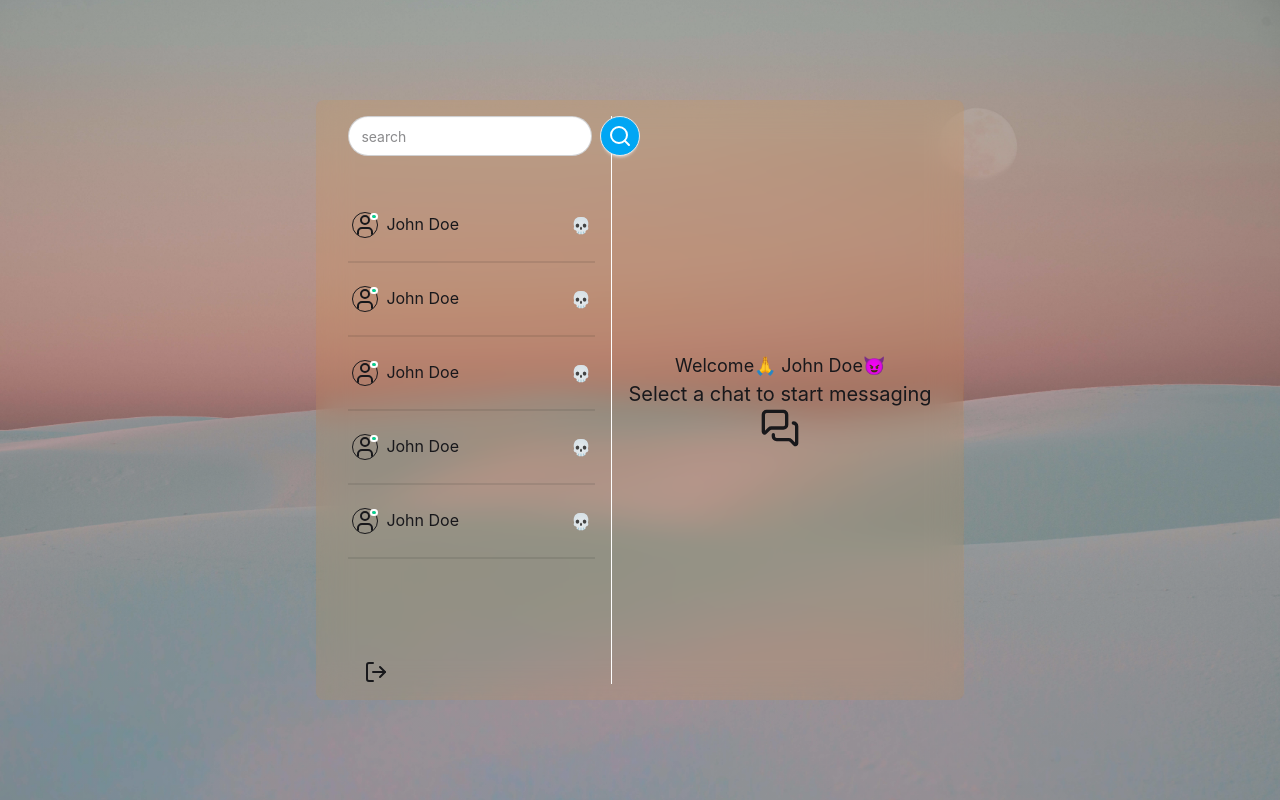
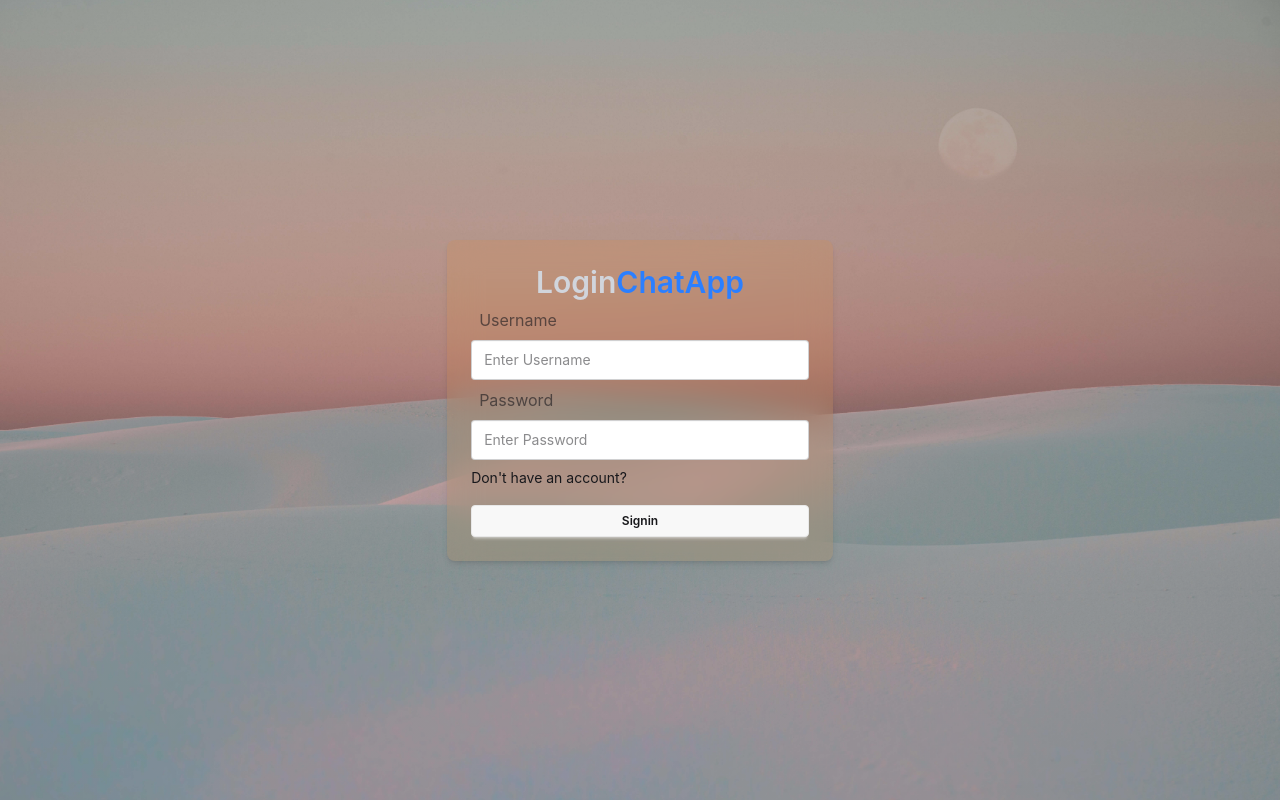
Before and after one commit to chrvnixx/chatapp-b, a React app in the folder frontend/: page / in a window 1280 px wide. Built offline with nearby package versions, Linux system fonts and the light colour scheme; the HTML template or start-up script is replaced by a standard one.

Commit message:
update auth controller

```diff
--- a/frontend/src/App.jsx
+++ b/frontend/src/App.jsx
@@ -1,16 +1,20 @@
 import { Routes, Route } from "react-router";
 import HomePage from "./pages/HomePage";
 
-import LoginPage from './pages/LoginPage';
-import SignupPage from './pages/signup page/SignupPage';
+import LoginPage from "./pages/LoginPage";
+import SignupPage from "./pages/signup page/SignupPage";
+import { useAuthStore } from "./store/authStore";
 
 const App = () => {
+  const { isAuthenticated } = useAuthStore();
+
   return (
     <div className="p-4 h-screen flex items-center justify-center ">
-
-
       <Routes>
-        <Route path="/" element={<HomePage />} />
+        <Route
+          path="/"
+          element={!isAuthenticated ? <LoginPage /> : <HomePage />}
+        />
         <Route path="/login" element={<LoginPage />} />
         <Route path="/signup" element={<SignupPage />} />
       </Routes>
--- a/frontend/src/pages/LoginPage.jsx
+++ b/frontend/src/pages/LoginPage.jsx
@@ -31,14 +31,15 @@ export default function LoginPage() {
               className="w-full input input-bordered h-10"
             />
           </div>
-          <Link to={"/signup"}
+          <Link
+            to={"/signup"}
             className="text-sm hover:underline hover:text-blue-600 mt-2 inline-block"
           >
             {"Don't"} have an account?
           </Link>
 
           <div className="flex justify-center">
-            <button class="btn btn-block btn-sm mt-4">Signin</button>
+            <button className="btn btn-block btn-sm mt-4">Signin</button>
           </div>
         </form>
       </div>
```
Also changed, not shown: 2 other files (tests, documents, lock files or other folders).
